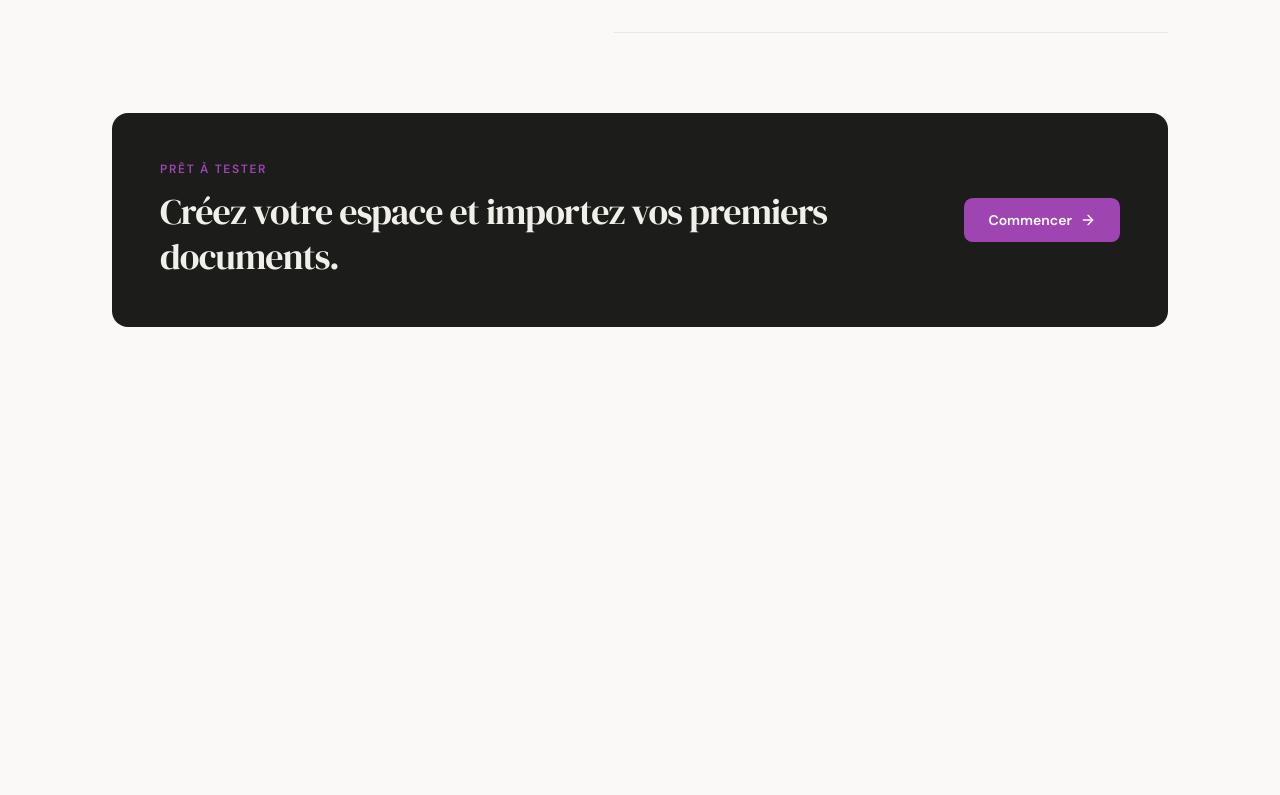
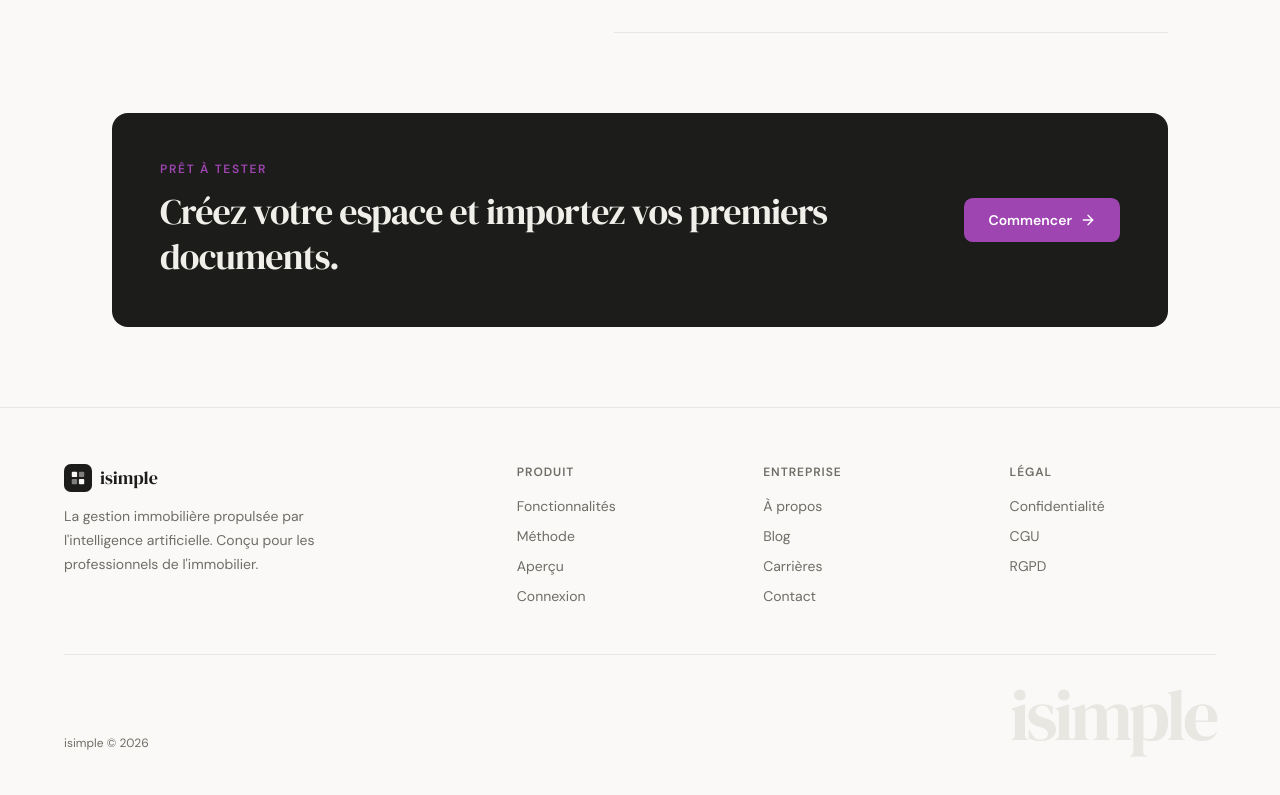
Before and after one commit to victorsotofr/isimple, a Next.js app in the folder frontend/: page / in a window 1280 px wide. Shown: the part 1955-2750 px from the top of the page. Before the commit the page ends 2362 px from the top, so only its background shows below. Built offline with nearby package versions, Linux system fonts and the light colour scheme.

Commit message:
fix: restore local dev resolution and landing footer

```diff
--- a/frontend/next.config.ts
+++ b/frontend/next.config.ts
@@ -1,11 +1,14 @@
 import path from "node:path";
 import type { NextConfig } from "next";
 
-const repoRoot = path.resolve(__dirname, "..");
+const frontendRoot = path.resolve(__dirname);
 
 const nextConfig: NextConfig = {
+  // Keep Turbopack rooted in this package. The repo is not a pnpm workspace,
+  // so resolving from the monorepo root breaks local dependency lookup.
+  outputFileTracingRoot: frontendRoot,
   turbopack: {
-    root: repoRoot,
+    root: frontendRoot,
   },
 };
 
--- a/frontend/src/app/page.tsx
+++ b/frontend/src/app/page.tsx
@@ -173,7 +173,78 @@ export default function LandingPage() {
           </div>
         </div>
       </section>
+
+      <footer className="border-t px-5 py-14 lg:px-12">
+        <div className="mx-auto max-w-6xl">
+          <div className="grid gap-10 pb-12 md:grid-cols-[2fr_1fr_1fr_1fr]">
+            <div>
+              <Link href="/" className="mb-3 flex items-center gap-2 text-foreground">
+                <span className="flex size-7 items-center justify-center rounded-md bg-foreground text-background">
+                  <LogoMark />
+                </span>
+                <span className="font-serif text-lg">isimple</span>
+              </Link>
+              <p className="max-w-64 text-sm leading-6 text-muted-foreground">
+                La gestion immobilière propulsée par l&apos;intelligence artificielle. Conçu pour les professionnels de l&apos;immobilier.
+              </p>
+            </div>
+            <FooterColumn
+              title="Produit"
+              links={[
+                ['Fonctionnalités', '#features'],
+                ['Méthode', '#workflow'],
+                ['Aperçu', '#preview'],
+                ['Connexion', '/login'],
+              ]}
+            />
+            <FooterColumn
+              title="Entreprise"
+              links={[
+                ['À propos', '#'],
+                ['Blog', '#'],
+                ['Carrières', '#'],
+                ['Contact', '#'],
+              ]}
+            />
+            <FooterColumn
+              title="Légal"
+              links={[
+                ['Confidentialité', '#'],
+                ['CGU', '#'],
+                ['RGPD', '#'],
+              ]}
+            />
+          </div>
+          <div className="flex flex-col gap-4 border-t pt-6 sm:flex-row sm:items-end sm:justify-between">
+            <span className="text-xs text-muted-foreground">isimple © 2026</span>
+            <div className="font-serif text-6xl leading-none tracking-[-0.05em] text-border sm:text-7xl">
+              isimple
+            </div>
+          </div>
+        </div>
+      </footer>
     </main>
+  );
+}
+
+function FooterColumn({
+  title,
+  links,
+}: {
+  title: string;
+  links: readonly (readonly [string, string])[];
+}) {
+  return (
+    <div>
+      <h4 className="mb-4 text-xs font-semibold uppercase tracking-[0.08em] text-muted-foreground">{title}</h4>
+      <div className="grid gap-2.5">
+        {links.map(([label, href]) => (
+          <Link key={label} href={href} className="text-sm text-muted-foreground transition-colors hover:text-foreground">
+            {label}
+          </Link>
+        ))}
+      </div>
+    </div>
   );
 }
 
```
